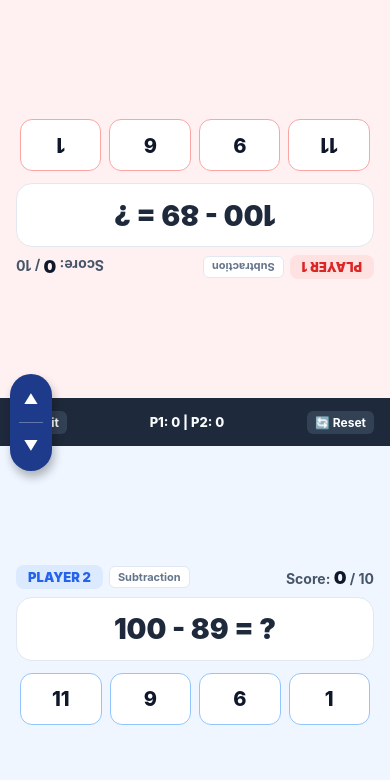
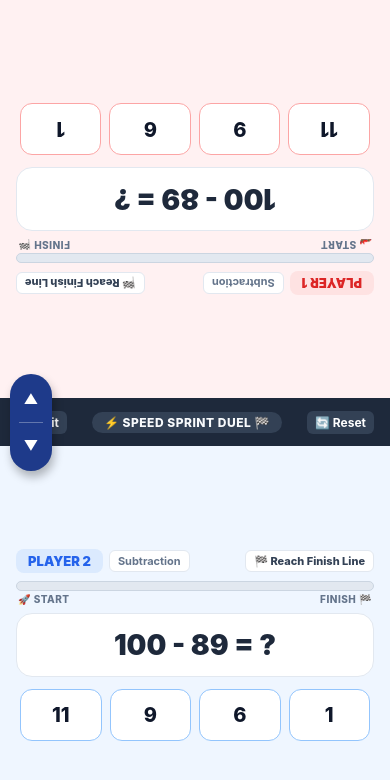
Before and after one commit to nagaarjun93/sla-skillup-portal, a React Native app in the folder frontend/: screen /math-game-multiplayer in a window 390 px wide. Shown: the top 780 px of the page. Built offline with nearby package versions, Linux system fonts and the light colour scheme; no server answers; what react-native-worklets would draw is missing.

Commit message:
feat(game): add dynamic speed sprint race line to 2-player multiplayer duel

```diff
--- a/frontend/src/screens/game/MathGameHomeScreen.jsx
+++ b/frontend/src/screens/game/MathGameHomeScreen.jsx
@@ -405,7 +405,7 @@ export default function MathGameHomeScreen({ navigation }) {
                 <Text style={[styles.bossFeatureText, { color: '#be185d' }]}>LOCAL 1v1</Text>
               </View>
             </View>
-            <Text style={styles.cardTagline}>Dual side-by-side battle on one phone! First to 10 wins</Text>
+            <Text style={styles.cardTagline}>Dual sprint battle on one phone! First to reach finish line wins 🏁</Text>
           </View>
         </View>
 
--- a/frontend/src/screens/game/MathGameMultiplayerScreen.jsx
+++ b/frontend/src/screens/game/MathGameMultiplayerScreen.jsx
@@ -260,9 +260,26 @@ export default function MathGameMultiplayerScreen({ navigation }) {
                 <Text style={styles.categoryTag}>{currentQuestion.category}</Text>
               )}
             </View>
-            <Text style={styles.scoreCounter}>
-              Score: <Text style={styles.scoreNum}>{p1Score}</Text> / {TARGET_SCORE}
-            </Text>
+            <View style={styles.speedGoalBadge}>
+              <Text style={styles.speedGoalText}>🏁 Reach Finish Line</Text>
+            </View>
+          </View>
+
+          {/* SPEED SPRINT LINE (Progress Track) */}
+          <View style={styles.sprintTrackContainer}>
+            <View style={styles.sprintTrackBackdrop}>
+              <View
+                style={[
+                  styles.sprintTrackFill,
+                  styles.p1TrackFill,
+                  { width: `${Math.min(100, Math.round((p1Score / TARGET_SCORE) * 100))}%` }
+                ]}
+              />
+            </View>
+            <View style={styles.sprintTrackMarkerRow}>
+              <Text style={styles.sprintMarkerText}>🏎️ START</Text>
+              <Text style={styles.sprintMarkerText}>FINISH 🏁</Text>
+            </View>
           </View>
 
           <View style={styles.questionBanner}>
@@ -295,9 +312,9 @@ export default function MathGameMultiplayerScreen({ navigation }) {
           <Text style={styles.centerExitText}>✕ Exit</Text>
         </TouchableOpacity>
 
-        <Text style={styles.centerScoreText}>
-          P1: {p1Score} | P2: {p2Score}
-        </Text>
+        <View style={styles.centerDuelStatus}>
+          <Text style={styles.centerDuelText}>⚡ SPEED SPRINT DUEL 🏁</Text>
+        </View>
 
         <TouchableOpacity
           style={styles.centerResetBtn}
@@ -320,9 +337,26 @@ export default function MathGameMultiplayerScreen({ navigation }) {
                 <Text style={styles.categoryTag}>{currentQuestion.category}</Text>
               )}
             </View>
-            <Text style={styles.scoreCounter}>
-              Score: <Text style={styles.scoreNum}>{p2Score}</Text> / {TARGET_SCORE}
-            </Text>
+            <View style={styles.speedGoalBadge}>
+              <Text style={styles.speedGoalText}>🏁 Reach Finish Line</Text>
+            </View>
+          </View>
+
+          {/* SPEED SPRINT LINE (Progress Track) */}
+          <View style={styles.sprintTrackContainer}>
+            <View style={styles.sprintTrackBackdrop}>
+              <View
+                style={[
+                  styles.sprintTrackFill,
+                  styles.p2TrackFill,
+                  { width: `${Math.min(100, Math.round((p2Score / TARGET_SCORE) * 100))}%` }
+                ]}
+              />
+            </View>
+            <View style={styles.sprintTrackMarkerRow}>
+              <Text style={styles.sprintMarkerText}>🚀 START</Text>
+              <Text style={styles.sprintMarkerText}>FINISH 🏁</Text>
+            </View>
           </View>
 
           <View style={styles.questionBanner}>
@@ -353,14 +387,14 @@ export default function MathGameMultiplayerScreen({ navigation }) {
             <Text style={styles.winnerText}>
               {winner === 'p1' ? 'PLAYER 1 WINS!' : 'PLAYER 2 WINS!'}
             </Text>
-            <Text style={styles.winnerSubText}>First to reach {TARGET_SCORE} points!</Text>
+            <Text style={styles.winnerSubText}>Reached the finish line first with lightning speed! ⚡🏁</Text>
 
             <TouchableOpacity
               style={styles.rematchBtn}
               onPress={handleRestart}
               activeOpacity={0.8}
             >
-              <Text style={styles.rematchText}>Rematch! ⚔️</Text>
+              <Text style={styles.rematchText}>Race Again! ⚔️</Text>
             </TouchableOpacity>
 
             <TouchableOpacity
@@ -433,15 +467,54 @@ const styles = StyleSheet.create({
     borderWidth: 1,
     borderColor: '#e2e8f0',
   },
-  scoreCounter: {
-    fontSize: 14,
-    fontWeight: '700',
-    color: '#475569',
+  speedGoalBadge: {
+    backgroundColor: '#ffffff',
+    paddingHorizontal: 8,
+    paddingVertical: 3,
+    borderRadius: 6,
+    borderWidth: 1,
+    borderColor: '#e2e8f0',
   },
-  scoreNum: {
-    fontSize: 18,
-    fontWeight: '900',
-    color: '#0f172a',
+  speedGoalText: {
+    fontSize: 11,
+    fontWeight: '800',
+    color: '#334155',
+  },
+  sprintTrackContainer: {
+    width: '100%',
+    maxWidth: 400,
+    marginBottom: 8,
+  },
+  sprintTrackBackdrop: {
+    height: 10,
+    backgroundColor: '#e2e8f0',
+    borderRadius: 6,
+    overflow: 'hidden',
+    borderWidth: 1,
+    borderColor: '#cbd5e1',
+  },
+  sprintTrackFill: {
+    height: '100%',
+    borderRadius: 6,
+  },
+  p1TrackFill: {
+    backgroundColor: '#ef4444',
+  },
+  p2TrackFill: {
+    backgroundColor: '#2563eb',
+  },
+  sprintTrackMarkerRow: {
+    flexDirection: 'row',
+    justifyContent: 'space-between',
+    alignItems: 'center',
+    marginTop: 2,
+    paddingHorizontal: 2,
+  },
+  sprintMarkerText: {
+    fontSize: 10,
+    fontWeight: '800',
+    color: '#64748b',
+    letterSpacing: 0.5,
   },
   questionBanner: {
     backgroundColor: '#ffffff',
@@ -506,10 +579,17 @@ const styles = StyleSheet.create({
     fontSize: 12,
     fontWeight: '700',
   },
-  centerScoreText: {
+  centerDuelStatus: {
+    paddingHorizontal: 12,
+    paddingVertical: 3,
+    borderRadius: 12,
+    backgroundColor: '#334155',
+  },
+  centerDuelText: {
     color: '#f8fafc',
-    fontSize: 13,
+    fontSize: 12,
     fontWeight: '800',
+    letterSpacing: 0.5,
   },
   centerResetBtn: {
     paddingVertical: 4,
```
